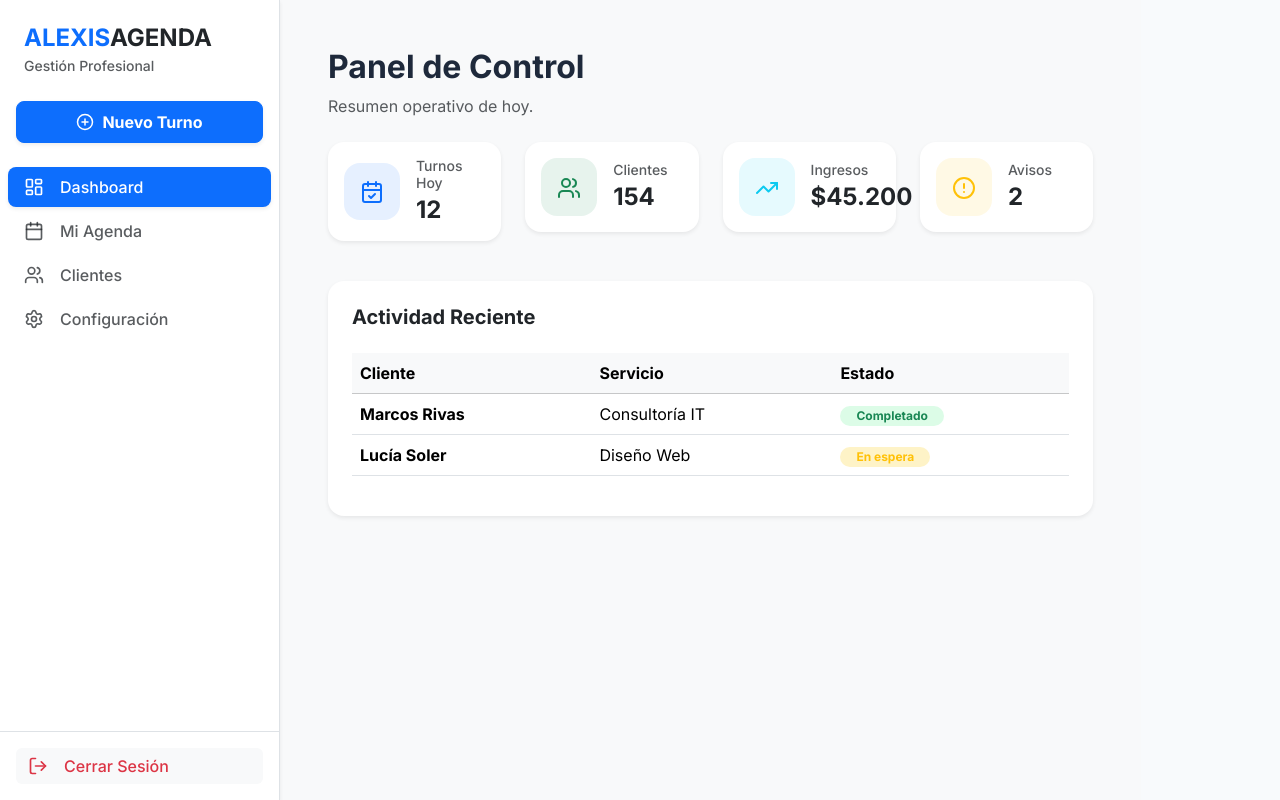
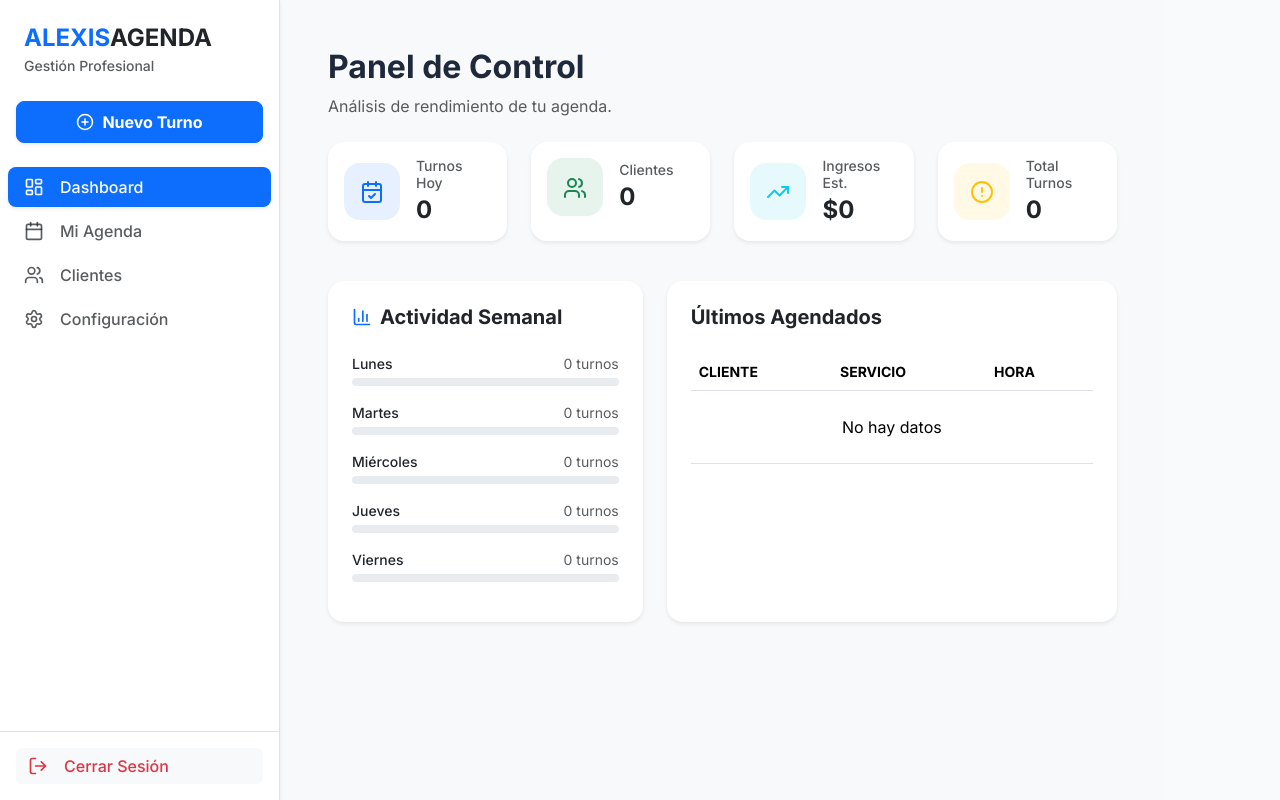
Before and after one commit to alexsena9/Web-agenda, a React (Vite) app: page / in a window 1280 px wide. Built offline with nearby package versions, Linux system fonts and the light colour scheme.

Commit message:
buscador de clientes, contacto vía WhatsApp y estados de turnos

```diff
--- a/src/App.css
+++ b/src/App.css
@@ -80,3 +80,15 @@ body {
     transform: translateY(0);
   }
 }
+
+.progress-bar {
+  transition: width 0.6s cubic-bezier(0.4, 0, 0.2, 1);
+}
+
+.card {
+  transition: transform 0.2s ease;
+}
+
+.card:hover {
+  transform: translateY(-2px);
+}
--- a/src/Views/Agenda.jsx
+++ b/src/Views/Agenda.jsx
@@ -5,6 +5,7 @@ import {
   Clock,
   Trash2,
   CheckCircle,
+  Circle,
 } from "lucide-react";
 
 const Agenda = ({ turnos, setTurnos }) => {
@@ -36,26 +37,41 @@ const Agenda = ({ turnos, setTurnos }) => {
   };
 
   const eliminarTurno = (id) => {
-    if (window.confirm("¿Estás seguro de que quieres eliminar este turno?")) {
+    if (window.confirm("¿Eliminar este turno?")) {
       setTurnos(turnos.filter((t) => t.id !== id));
     }
   };
 
+  const toggleCompletado = (id) => {
+    setTurnos(
+      turnos.map((t) =>
+        t.id === id
+          ? {
+              ...t,
+              estado: t.estado === "Completado" ? "Pendiente" : "Completado",
+            }
+          : t,
+      ),
+    );
+  };
+
   return (
-    <div className="view-animate">
+    <div className="view-animate text-start">
       <div className="d-flex justify-content-between align-items-center mb-4">
         <div>
           <h2 className="fw-bold mb-0">Calendario Semanal</h2>
-          <p className="text-muted">Gestiona tus citas y disponibilidad.</p>
+          <p className="text-muted">
+            Haz clic en el círculo para marcar turnos como realizados.
+          </p>
         </div>
         <div className="btn-group bg-white shadow-sm rounded-3">
-          <button className="btn btn-outline-light text-dark border-end px-3">
+          <button className="btn btn-outline-light text-dark border-end">
             <ChevronLeft size={18} />
           </button>
           <button className="btn btn-outline-light text-dark fw-bold px-4">
-            Esta Semana
+            Enero 2026
           </button>
-          <button className="btn btn-outline-light text-dark border-start px-3">
+          <button className="btn btn-outline-light text-dark border-start">
             <ChevronRight size={18} />
           </button>
         </div>
@@ -70,11 +86,11 @@ const Agenda = ({ turnos, setTurnos }) => {
             <thead className="bg-light text-center">
               <tr>
                 <th className="p-3 border-0" style={{ width: "80px" }}>
-                  <Clock size={18} className="text-muted" />
+                  <Clock size={18} />
                 </th>
                 {dias.map((dia) => (
-                  <th key={dia} className="p-3 border-0">
-                    <span className="fw-bold d-block">{dia}</span>
+                  <th key={dia} className="p-3 border-0 fw-bold">
+                    {dia}
                   </th>
                 ))}
               </tr>
@@ -82,11 +98,11 @@ const Agenda = ({ turnos, setTurnos }) => {
             <tbody>
               {horas.map((hora) => (
                 <tr key={hora}>
-                  <td className="text-center text-muted small fw-medium py-4 bg-light bg-opacity-50">
+                  <td className="text-center text-muted small py-4 bg-light bg-opacity-50">
                     {hora}
                   </td>
                   {dias.map((dia) => {
-                    const turnoEnSlot = turnos.find(
+                    const turno = turnos.find(
                       (t) =>
                         getDiaSemana(t.fecha) === dia &&
                         t.hora.startsWith(hora.split(":")[0]),
@@ -95,44 +111,57 @@ const Agenda = ({ turnos, setTurnos }) => {
                     return (
                       <td
                         key={`${dia}-${hora}`}
-                        className="calendar-slot p-1"
-                        style={{ height: "110px", verticalAlign: "top" }}
+                        className="p-1"
+                        style={{ height: "110px" }}
                       >
-                        {turnoEnSlot && (
-                          <div className="bg-primary-subtle text-primary p-2 rounded-3 h-100 border-start border-primary border-4 shadow-sm position-relative d-flex flex-column justify-content-between">
-                            <div>
+                        {turno && (
+                          <div
+                            className={`p-2 rounded-3 h-100 border-start border-4 shadow-sm transition-all ${
+                              turno.estado === "Completado"
+                                ? "bg-success bg-opacity-10 border-success opacity-75"
+                                : "bg-primary bg-opacity-10 border-primary"
+                            }`}
+                          >
                             <div className="d-flex justify-content-between align-items-start">
                               <p
-                                  className="small fw-bold mb-0 text-truncate"
-                                  style={{ maxWidth: "80%" }}
+                                className={`small fw-bold mb-0 text-truncate ${turno.estado === "Completado" ? "text-decoration-line-through" : ""}`}
                               >
-                                  {turnoEnSlot.cliente}
+                                {turno.cliente}
                               </p>
                               <button
-                                  onClick={() => eliminarTurno(turnoEnSlot.id)}
+                                onClick={() => eliminarTurno(turno.id)}
                                 className="btn btn-link text-danger p-0 border-0"
                               >
                                 <Trash2 size={12} />
                               </button>
                             </div>
                             <p
-                                className="mb-0 text-dark opacity-75"
+                              className="small mb-1 text-muted"
                               style={{ fontSize: "10px" }}
                             >
-                                {turnoEnSlot.servicio}
+                              {turno.servicio}
                             </p>
-                            </div>
-                            <div className="d-flex justify-content-between align-items-center mt-1">
+
+                            <div className="d-flex justify-content-between align-items-center mt-2">
                               <span
-                                className="badge bg-primary text-white"
+                                className={`badge ${turno.estado === "Completado" ? "bg-success" : "bg-primary"} text-white`}
                                 style={{ fontSize: "9px" }}
                               >
-                                {turnoEnSlot.hora} hs
+                                {turno.hora} hs
                               </span>
+                              <button
+                                onClick={() => toggleCompletado(turno.id)}
+                                className="btn btn-link p-0 border-0"
+                              >
+                                {turno.estado === "Completado" ? (
                                   <CheckCircle
-                                size={14}
-                                className="text-success opacity-50"
+                                    size={16}
+                                    className="text-success"
                                   />
+                                ) : (
+                                  <Circle size={16} className="text-primary" />
+                                )}
+                              </button>
                             </div>
                           </div>
                         )}
--- a/src/Views/Clientes.jsx
+++ b/src/Views/Clientes.jsx
@@ -1,20 +1,18 @@
-import React from "react";
-import {
-  Search,
-  UserPlus,
-  Mail,
-  Phone,
-  Edit2,
-  Trash2,
-  User,
-} from "lucide-react";
+import React, { useState } from "react";
+import { Search, Trash2, User, MessageCircle, Calendar } from "lucide-react";
 
 const Clientes = ({ clientes, setClientes }) => {
+  const [busqueda, setBusqueda] = useState("");
+
   const eliminarCliente = (id) => {
     if (window.confirm("¿Eliminar este cliente borrará su historial?")) {
       setClientes(clientes.filter((c) => c.id !== id));
     }
   };
+
+  const clientesFiltrados = clientes.filter((c) =>
+    c.nombre.toLowerCase().includes(busqueda.toLowerCase()),
+  );
 
   return (
     <div className="view-animate text-start">
@@ -22,7 +20,7 @@ const Clientes = ({ clientes, setClientes }) => {
         <div>
           <h2 className="fw-bold mb-0">Base de Clientes</h2>
           <p className="text-muted">
-            Contactos registrados a través de tus turnos.
+            Gestiona tus contactos y su historial de visitas.
           </p>
         </div>
       </div>
@@ -35,7 +33,9 @@ const Clientes = ({ clientes, setClientes }) => {
           <input
             type="text"
             className="form-control border-0 shadow-none"
-            placeholder="Buscar por nombre..."
+            placeholder="Escribe el nombre del cliente para buscar..."
+            value={busqueda}
+            onChange={(e) => setBusqueda(e.target.value)}
           />
         </div>
       </div>
@@ -49,7 +49,7 @@ const Clientes = ({ clientes, setClientes }) => {
                   CLIENTE
                 </th>
                 <th className="py-3 border-0 text-muted small fw-bold text-center">
-                  TURNOS
+                  HISTORIAL
                 </th>
                 <th className="py-3 border-0 text-muted small fw-bold text-end px-4">
                   ACCIONES
@@ -57,8 +57,8 @@ const Clientes = ({ clientes, setClientes }) => {
               </tr>
             </thead>
             <tbody>
-              {clientes.length > 0 ? (
-                clientes.map((cliente) => (
+              {clientesFiltrados.length > 0 ? (
+                clientesFiltrados.map((cliente) => (
                   <tr key={cliente.id}>
                     <td className="px-4 py-3 border-0">
                       <div className="d-flex align-items-center gap-3">
@@ -71,30 +71,44 @@ const Clientes = ({ clientes, setClientes }) => {
                         <div>
                           <p className="mb-0 fw-bold">{cliente.nombre}</p>
                           <small className="text-muted">
-                            Registrado el {cliente.fechaRegistro}
+                            Miembro desde {cliente.fechaRegistro}
                           </small>
                         </div>
                       </div>
                     </td>
                     <td className="py-3 border-0 text-center">
                       <span className="badge bg-light text-primary border border-primary-subtle rounded-pill px-3">
-                        {cliente.cantidadTurnos} servicios
+                        {cliente.cantidadTurnos} turnos
                       </span>
                     </td>
                     <td className="py-3 border-0 text-end px-4">
+                      <div className="d-flex justify-content-end gap-2">
+                        <a
+                          href={`https://wa.me/?text=Hola%20${cliente.nombre},%20te%20escribo%20desde%20la%20agenda.`}
+                          target="_blank"
+                          rel="noreferrer"
+                          className="btn btn-sm btn-light text-success rounded-circle p-2 border-0"
+                          title="Contactar por WhatsApp"
+                        >
+                          <MessageCircle size={18} />
+                        </a>
                         <button
                           onClick={() => eliminarCliente(cliente.id)}
                           className="btn btn-sm btn-light text-danger rounded-circle p-2 border-0"
+                          title="Eliminar Cliente"
                         >
                           <Trash2 size={18} />
                         </button>
+                      </div>
                     </td>
                   </tr>
                 ))
               ) : (
                 <tr>
                   <td colSpan="3" className="text-center py-5 text-muted">
-                    No hay clientes registrados. Comienza agendando un turno.
+                    {busqueda
+                      ? "No se encontraron clientes con ese nombre."
+                      : "No hay clientes registrados."}
                   </td>
                 </tr>
               )}
--- a/src/Views/Dashboard.jsx
+++ b/src/Views/Dashboard.jsx
@@ -1,9 +1,15 @@
 import React from "react";
-import { Users, CalendarCheck, TrendingUp, AlertCircle } from "lucide-react";
+import {
+  Users,
+  CalendarCheck,
+  TrendingUp,
+  AlertCircle,
+  BarChart3,
+} from "lucide-react";
 
 const StatCard = ({ title, value, icon, color }) => (
   <div className="col-md-3 mb-3">
-    <div className="card border-0 shadow-sm rounded-4 p-3">
+    <div className="card border-0 shadow-sm rounded-4 p-3 h-100">
       <div className="d-flex align-items-center gap-3">
         <div
           className={`p-3 rounded-4 bg-${color} bg-opacity-10 text-${color}`}
@@ -19,74 +25,140 @@ const StatCard = ({ title, value, icon, color }) => (
   </div>
 );
 
-const Dashboard = () => (
-  <div className="view-animate">
+const Dashboard = ({ turnos }) => {
+  const hoy = new Date().toISOString().split("T")[0];
+  const turnosHoy = turnos.filter((t) => t.fecha === hoy).length;
+  const clientesUnicos = [...new Set(turnos.map((t) => t.cliente))].length;
+  const ingresosEstimados = turnos.length * 2500;
+
+  const diasSemana = ["Lunes", "Martes", "Miércoles", "Jueves", "Viernes"];
+  const actividadPorDia = diasSemana.map((dia) => {
+    const cantidad = turnos.filter((t) => {
+      const fecha = new Date(t.fecha + "T00:00:00");
+      const nombreDia = [
+        "Domingo",
+        "Lunes",
+        "Martes",
+        "Miércoles",
+        "Jueves",
+        "Viernes",
+        "Sábado",
+      ][fecha.getDay()];
+      return nombreDia === dia;
+    }).length;
+    return { dia, cantidad };
+  });
+
+  const maxActividad = Math.max(...actividadPorDia.map((d) => d.cantidad), 1);
+
+  return (
+    <div className="view-animate text-start">
       <div className="mb-4">
         <h2 className="fw-bold">Panel de Control</h2>
-      <p className="text-muted">Resumen operativo de hoy.</p>
+        <p className="text-muted">Análisis de rendimiento de tu agenda.</p>
       </div>
 
       <div className="row mb-4">
         <StatCard
           title="Turnos Hoy"
-        value="12"
+          value={turnosHoy}
           icon={<CalendarCheck />}
           color="primary"
         />
-      <StatCard title="Clientes" value="154" icon={<Users />} color="success" />
         <StatCard
-        title="Ingresos"
-        value="$45.200"
+          title="Clientes"
+          value={clientesUnicos}
+          icon={<Users />}
+          color="success"
+        />
+        <StatCard
+          title="Ingresos Est."
+          value={`$${ingresosEstimados}`}
           icon={<TrendingUp />}
           color="info"
         />
         <StatCard
-        title="Avisos"
-        value="2"
+          title="Total Turnos"
+          value={turnos.length}
           icon={<AlertCircle />}
           color="warning"
         />
       </div>
 
-    <div className="card border-0 shadow-sm rounded-4 p-4">
-      <h5 className="fw-bold mb-4">Actividad Reciente</h5>
+      <div className="row">
+        <div className="col-lg-5 mb-4">
+          <div className="card border-0 shadow-sm rounded-4 p-4 h-100">
+            <div className="d-flex align-items-center gap-2 mb-4">
+              <BarChart3 className="text-primary" size={20} />
+              <h5 className="fw-bold mb-0">Actividad Semanal</h5>
+            </div>
+            {actividadPorDia.map((item, index) => (
+              <div key={index} className="mb-3">
+                <div className="d-flex justify-content-between mb-1">
+                  <span className="small fw-medium">{item.dia}</span>
+                  <span className="small text-muted">
+                    {item.cantidad} turnos
+                  </span>
+                </div>
+                <div
+                  className="progress rounded-pill"
+                  style={{ height: "8px" }}
+                >
+                  <div
+                    className="progress-bar bg-primary rounded-pill transition-all"
+                    style={{
+                      width: `${(item.cantidad / maxActividad) * 100}%`,
+                    }}
+                  ></div>
+                </div>
+              </div>
+            ))}
+          </div>
+        </div>
+
+        <div className="col-lg-7 mb-4">
+          <div className="card border-0 shadow-sm rounded-4 p-4 h-100">
+            <h5 className="fw-bold mb-4">Últimos Agendados</h5>
             <div className="table-responsive">
               <table className="table align-middle">
-          <thead className="table-light">
-            <tr>
-              <th>Cliente</th>
-              <th>Servicio</th>
-              <th>Estado</th>
+                <thead>
+                  <tr className="text-muted small">
+                    <th>CLIENTE</th>
+                    <th>SERVICIO</th>
+                    <th>HORA</th>
                   </tr>
                 </thead>
                 <tbody>
-            <tr>
+                  {turnos.length > 0 ? (
+                    turnos
+                      .slice(-4)
+                      .reverse()
+                      .map((t) => (
+                        <tr key={t.id}>
+                          <td className="fw-bold">{t.cliente}</td>
+                          <td>{t.servicio}</td>
                           <td>
-                <strong>Marcos Rivas</strong>
-              </td>
-              <td>Consultoría IT</td>
-              <td>
-                <span className="badge bg-success-subtle text-success rounded-pill px-3">
-                  Completado
+                            <span className="badge bg-light text-primary rounded-pill">
+                              {t.hora} hs
                             </span>
                           </td>
                         </tr>
+                      ))
+                  ) : (
                     <tr>
-              <td>
-                <strong>Lucía Soler</strong>
-              </td>
-              <td>Diseño Web</td>
-              <td>
-                <span className="badge bg-warning-subtle text-warning rounded-pill px-3">
-                  En espera
-                </span>
+                      <td colSpan="3" className="text-center py-4">
+                        No hay datos
                       </td>
                     </tr>
+                  )}
                 </tbody>
               </table>
             </div>
           </div>
         </div>
+      </div>
+    </div>
   );
+};
 
 export default Dashboard;
```
Lines whose indentation alone changed are shown as unchanged.
